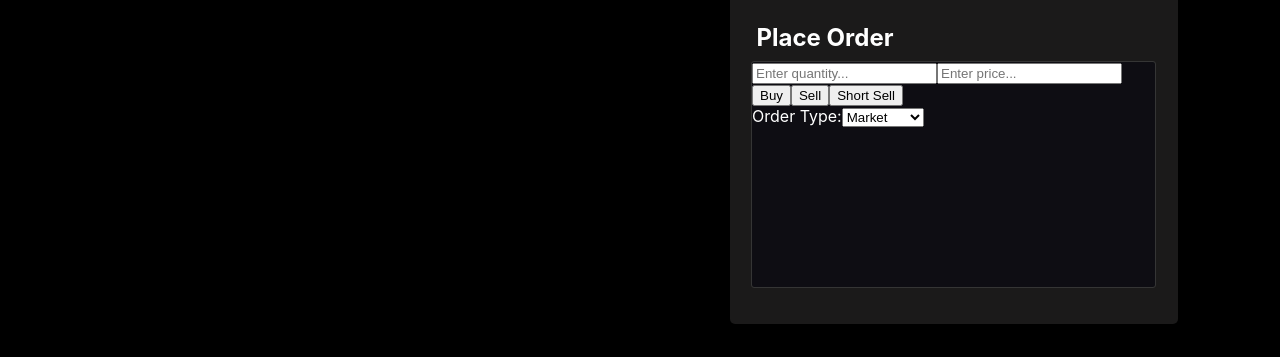
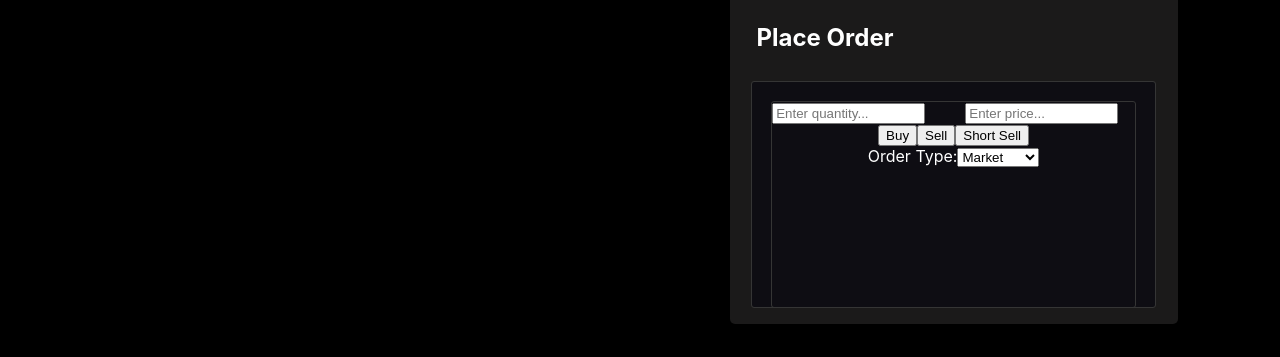
Before and after one commit to vepaan/market, a React (Create React App) app in the folder frontend/: page /market in a window 1280 px wide. Shown: the part 380-737 px from the top of the page. Built offline with nearby package versions, Linux system fonts and the light colour scheme; no server answers; what chartjs-plugin-zoom would draw is missing.

Commit message:
css updates

```diff
--- a/frontend/src/pages/placeorder.js
+++ b/frontend/src/pages/placeorder.js
@@ -4,10 +4,10 @@ import '../placeorder.css';
 function PlaceOrder() {
   return (
     <div className="order-form">
-        <form>
+        <form className="order-form">
           <div>
-            <input type="number" id="quantity" name="quantity" placeholder="Enter quantity..." />
-            <input type="number" id="price" name="price" placeholder="Enter price..." />
+            <input type="number" className='qty-box' id="quantity" name="quantity" placeholder="Enter quantity..." />
+            <input type="number" className='price-box' id="price" name="price" placeholder="Enter price..." />
           </div>
           <div>
             <button type="submit">Buy</button>
--- a/frontend/src/placeorder.css
+++ b/frontend/src/placeorder.css
@@ -1,6 +1,16 @@
-.qty{
-    text-align: center;
-    border: 1px solid #ff523b;
-    border-radius: 5px;
-    font-family: Poppins;
+.order-form{
+    display: flex;
+    flex-direction: column;
+    align-items: center;
+    margin-top: 20px;
 }
+
+.qty-box{
+    margin-right: 20px;
+    width: 40%;
+}
+
+.price-box{
+    margin-left: 20px;
+    width: 40%;
+}
```
